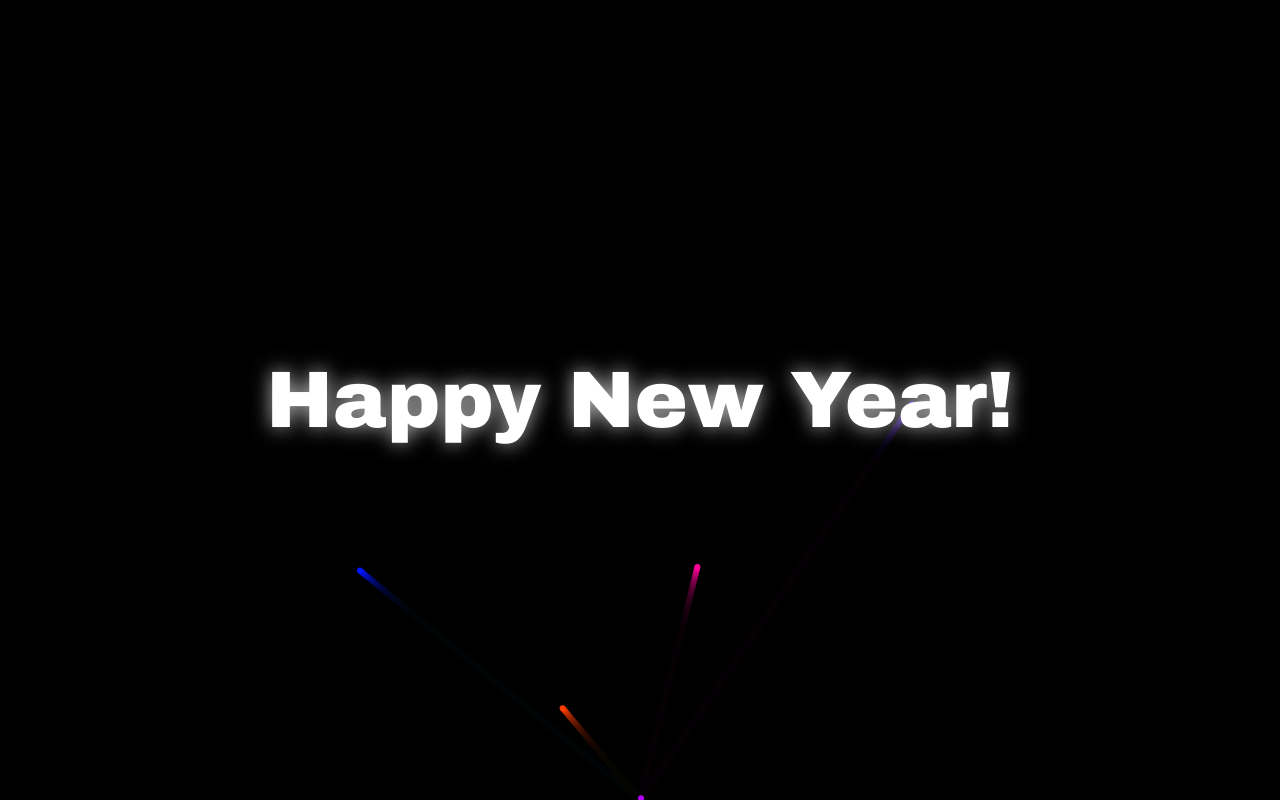
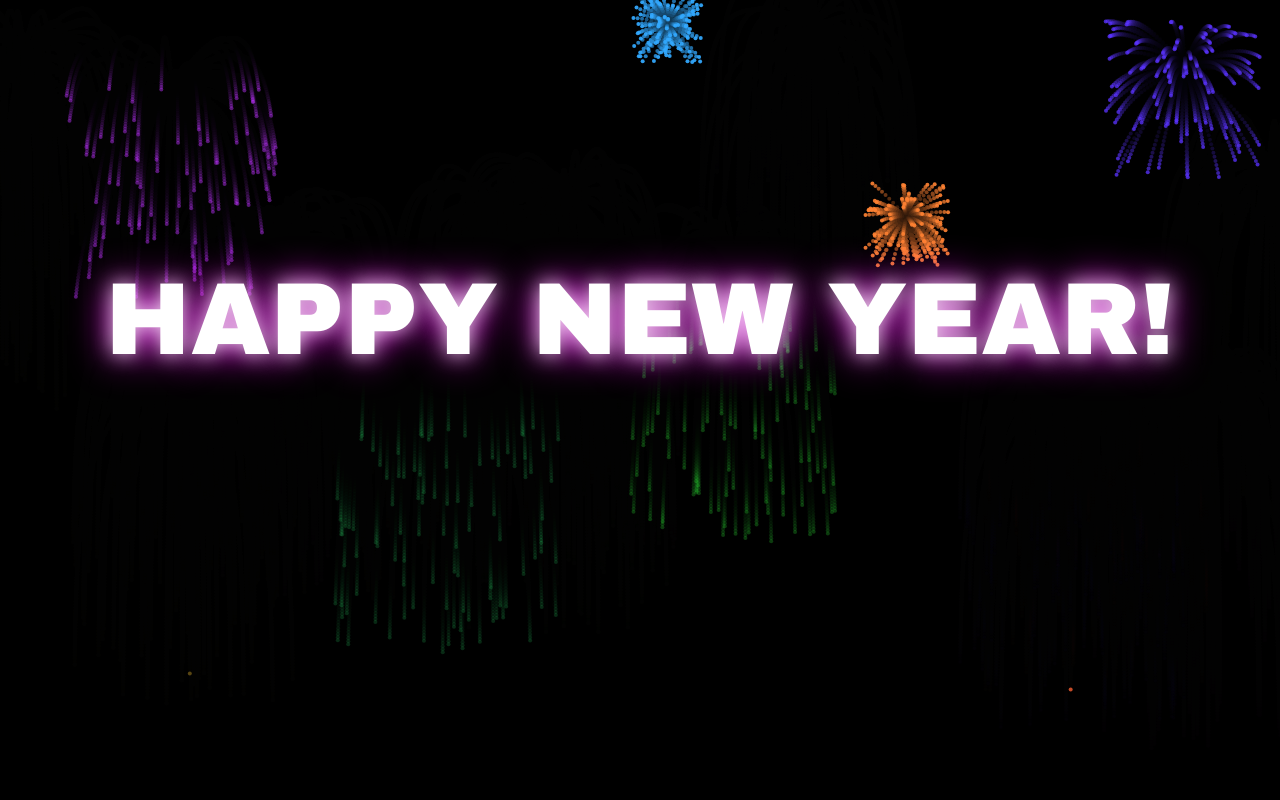
Before and after one commit to killerrr2345-ops/Mine, a plain HTML site: page index.html in a window 1280 px wide. Drawn offline with Linux system fonts and the light colour scheme.

Commit message:
Update index.html

```diff
--- a/index.html
+++ b/index.html
@@ -3,200 +3,90 @@
 <head>
     <meta charset="UTF-8">
     <meta name="viewport" content="width=device-width, initial-scale=1.0">
-    <title>Happy New Year Fireworks</title>
+    <title>Mega Fireworks 2025</title>
     <style>
-        body {
-            margin: 0;
-            overflow: hidden;
-            background-color: #000; /* Black background for space */
-            cursor: crosshair;
-        }
-        canvas {
-            display: block;
-        }
+        body { margin: 0; overflow: hidden; background-color: #000; }
+        canvas { display: block; }
         #new-year-text {
             position: absolute;
-            top: 50%;
+            top: 40%;
             left: 50%;
             transform: translate(-50%, -50%);
             font-family: 'Arial Black', Gadget, sans-serif;
-            font-size: 5em; /* Large text size */
+            font-size: 8vw; /* Mobile ke liye behtar size */
             color: white;
-            text-shadow: 0 0 20px rgba(255, 255, 255, 0.7);
+            text-align: center;
+            text-shadow: 0 0 20px rgba(255, 255, 255, 0.8), 0 0 40px #ff00ff;
             z-index: 10;
-            pointer-events: none; /* Allows clicks to pass through to canvas */
-            white-space: nowrap; /* Prevent text from wrapping */
+            pointer-events: none;
+            width: 90%;
         }
     </style>
 </head>
 <body>
-    <canvas id="fireworksCanvas"></canvas>
-    <div id="new-year-text">Happy New Year!</div>
+    <div id="new-year-text">HAPPY NEW YEAR!</div>
+    <canvas id="canvas"></canvas>
 
     <script>
-        const canvas = document.getElementById('fireworksCanvas');
+        const canvas = document.getElementById('canvas');
         const ctx = canvas.getContext('2d');
         canvas.width = window.innerWidth;
         canvas.height = window.innerHeight;
 
-        let fireworks = [];
-        let particles = [];
-        const hue = 120; // Base hue for fireworks
-
-        // Adjust canvas size on window resize
-        window.addEventListener('resize', () => {
-            canvas.width = window.innerWidth;
-            canvas.height = window.innerHeight;
-        });
-
-        class Firework {
-            constructor(x, y, targetX, targetY, hue) {
+        class Particle {
+            constructor(x, y, color) {
                 this.x = x;
                 this.y = y;
-                this.targetX = targetX;
-                this.targetY = targetY;
-                this.hue = hue;
-                this.speed = 2;
-                this.angle = Math.atan2(targetY - y, targetX - x);
-                this.distance = Math.sqrt(Math.pow(targetX - x, 2) + Math.pow(targetY - y, 2));
-                this.traveled = 0;
-                this.radius = 3;
-                this.exploded = false;
-                this.trail = []; // For the firework's trail
-                this.trailLength = 4; // How many trail points to keep
+                this.color = color;
+                this.velocity = {
+                    x: (Math.random() - 0.5) * 12, // Zyada tez dhamaka
+                    y: (Math.random() - 0.5) * 12
+                };
+                this.alpha = 1;
+                this.friction = 0.95;
             }
-
-            update() {
-                if (this.exploded) return;
-
-                const vx = Math.cos(this.angle) * this.speed;
-                const vy = Math.sin(this.angle) * this.speed;
-                this.traveled += Math.sqrt(Math.pow(vx, 2) + Math.pow(vy, 2));
-
-                if (this.traveled >= this.distance) {
-                    this.exploded = true;
-                    this.explode();
-                } else {
-                    this.x += vx;
-                    this.y += vy;
-                }
-
-                // Add current position to trail
-                this.trail.push({ x: this.x, y: this.y });
-                if (this.trail.length > this.trailLength) {
-                    this.trail.shift(); // Remove oldest trail point
-                }
-            }
-
             draw() {
-                if (this.exploded) return;
-
-                // Draw trail
-                for (let i = 0; i < this.trail.length; i++) {
-                    const p = this.trail[i];
-                    ctx.beginPath();
-                    ctx.arc(p.x, p.y, this.radius * (i / this.trail.length), 0, Math.PI * 2);
-                    ctx.closePath();
-                    ctx.fillStyle = `hsla(${this.hue}, 100%, 50%, ${i / this.trail.length * 0.5})`; // Fading trail
-                    ctx.fill();
-                }
-
-                // Draw current firework head
+                ctx.globalAlpha = this.alpha;
                 ctx.beginPath();
-                ctx.arc(this.x, this.y, this.radius, 0, Math.PI * 2);
-                ctx.closePath();
-                ctx.fillStyle = `hsl(${this.hue}, 100%, 50%)`;
+                ctx.arc(this.x, this.y, 2, 0, Math.PI * 2);
+                ctx.fillStyle = this.color;
                 ctx.fill();
             }
-
-            explode() {
-                for (let i = 0; i < 70; i++) { // More particles for a bigger explosion
-                    particles.push(new Particle(this.targetX, this.targetY, this.hue));
-                }
+            update() {
+                this.velocity.x *= this.friction;
+                this.velocity.y *= this.friction;
+                this.velocity.y += 0.15; // Gravity
+                this.x += this.velocity.x;
+                this.y += this.velocity.y;
+                this.alpha -= 0.01;
             }
         }
 
-        class Particle {
-            constructor(x, y, hue) {
-                this.x = x;
-                this.y = y;
-                this.hue = hue;
-                this.lightness = 50;
-                this.size = Math.random() * 2 + 1; // Random size for variety
-                this.speed = Math.random() * 5 + 1; // Random speed
-                this.angle = Math.random() * Math.PI * 2;
-                this.friction = 0.95; // Slow down particles over time
-                this.gravity = 0.5; // Particles fall
-                this.alpha = 1;
-                this.decay = Math.random() * 0.03 + 0.01; // How fast particles fade
-            }
-
-            update() {
-                this.x += Math.cos(this.angle) * this.speed;
-                this.y += Math.sin(this.angle) * this.speed + this.gravity;
-                this.speed *= this.friction;
-                this.alpha -= this.decay;
-                if (this.lightness > 20) this.lightness -= 0.5; // Fade to darker over time
-            }
-
-            draw() {
-                ctx.save();
-                ctx.beginPath();
-                ctx.arc(this.x, this.y, this.size, 0, Math.PI * 2);
-                ctx.closePath();
-                ctx.fillStyle = `hsla(${this.hue}, 100%, ${this.lightness}%, ${this.alpha})`;
-                ctx.fill();
-                ctx.restore();
+        let particles = [];
+        function createFirework() {
+            const x = Math.random() * canvas.width;
+            const y = Math.random() * (canvas.height / 2);
+            const color = `hsl(${Math.random() * 360}, 100%, 60%)`;
+            for (let i = 0; i < 100; i++) { // Zyada particles = Tagra dhamaka
+                particles.push(new Particle(x, y, color));
             }
         }
 
-        // Mouse click to create firework
-        canvas.addEventListener('click', (e) => {
-            const newHue = Math.random() * 360; // Random hue for each firework
-            fireworks.push(new Firework(canvas.width / 2, canvas.height, e.clientX, e.clientY, newHue));
-        });
-
-        // Auto-launch fireworks after a delay for the New Year effect
-        function launchAutoFirework() {
-            const newHue = Math.random() * 360;
-            const targetX = Math.random() * (canvas.width * 0.8) + (canvas.width * 0.1); // Random target X within bounds
-            const targetY = Math.random() * (canvas.height * 0.5) + (canvas.height * 0.1); // Random target Y (higher)
-            fireworks.push(new Firework(canvas.width / 2, canvas.height, targetX, targetY, newHue));
-        }
-
-        let autoLaunchInterval;
-        function startAutoLaunch() {
-            clearInterval(autoLaunchInterval); // Clear any existing interval
-            autoLaunchInterval = setInterval(launchAutoFirework, 1000); // Launch every 1 second
-        }
-
-        // Initial launch of fireworks
-        startAutoLaunch();
-
-        // Main animation loop
         function animate() {
-            requestAnimationFrame(animate);
-            ctx.fillStyle = 'rgba(0, 0, 0, 0.1)'; // Slight fade effect for trails
+            ctx.fillStyle = 'rgba(0, 0, 0, 0.2)';
             ctx.fillRect(0, 0, canvas.width, canvas.height);
-
-            for (let i = fireworks.length - 1; i >= 0; i--) {
-                fireworks[i].update();
-                fireworks[i].draw();
-                if (fireworks[i].exploded && fireworks[i].trail.length === 0) { // Remove firework after explosion and trail is gone
-                    fireworks.splice(i, 1);
-                }
-            }
-
-            for (let i = particles.length - 1; i >= 0; i--) {
-                particles[i].update();
-                particles[i].draw();
-                if (particles[i].alpha <= 0 || particles[i].size <= 0.5) {
+            particles.forEach((p, i) => {
+                if (p.alpha > 0) {
+                    p.update();
+                    p.draw();
+                } else {
                     particles.splice(i, 1);
                 }
-            }
+            });
+            if (Math.random() < 0.05) createFirework();
+            requestAnimationFrame(animate);
         }
-
-        animate(); // Start the animation
+        animate();
     </script>
 </body>
 </html>
```
